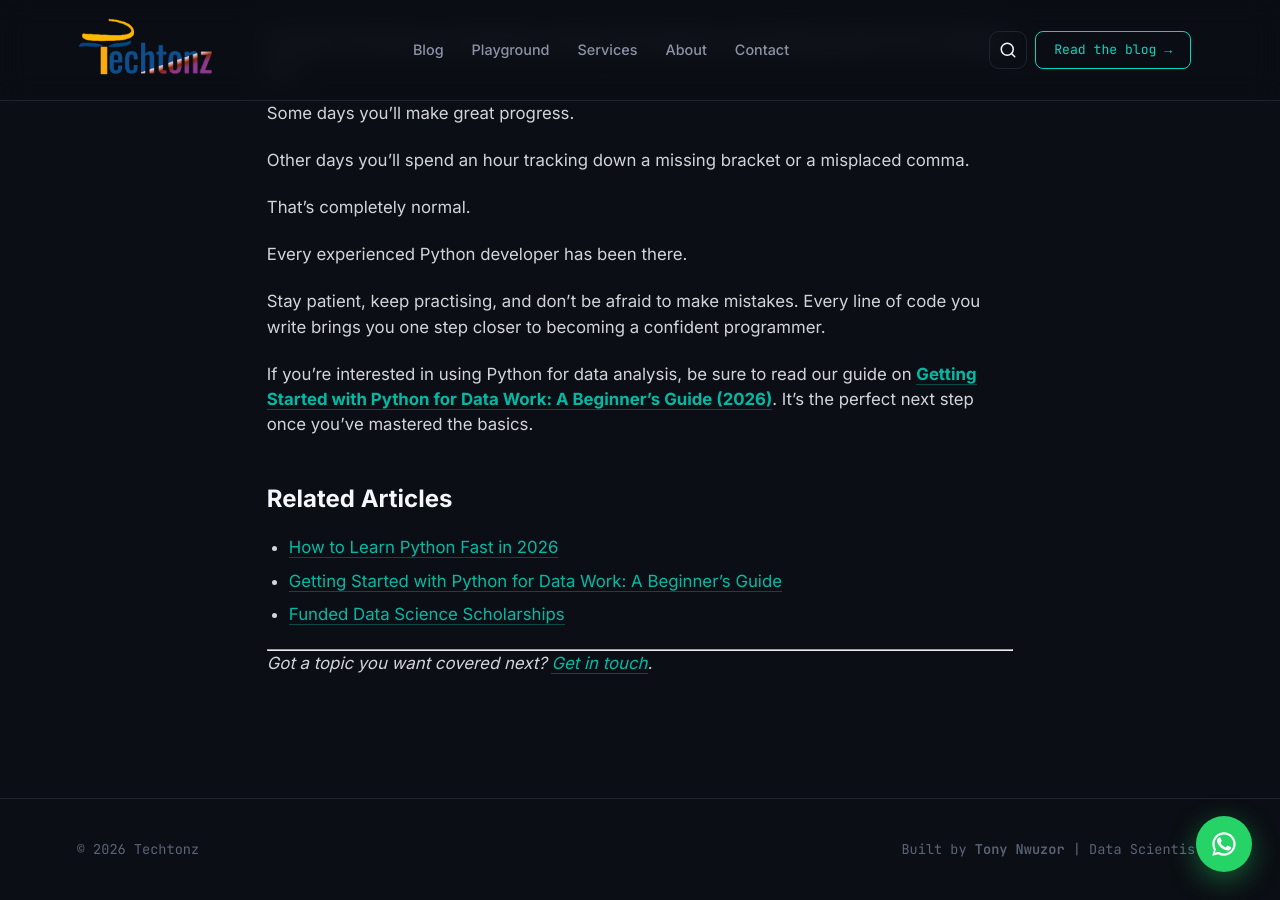
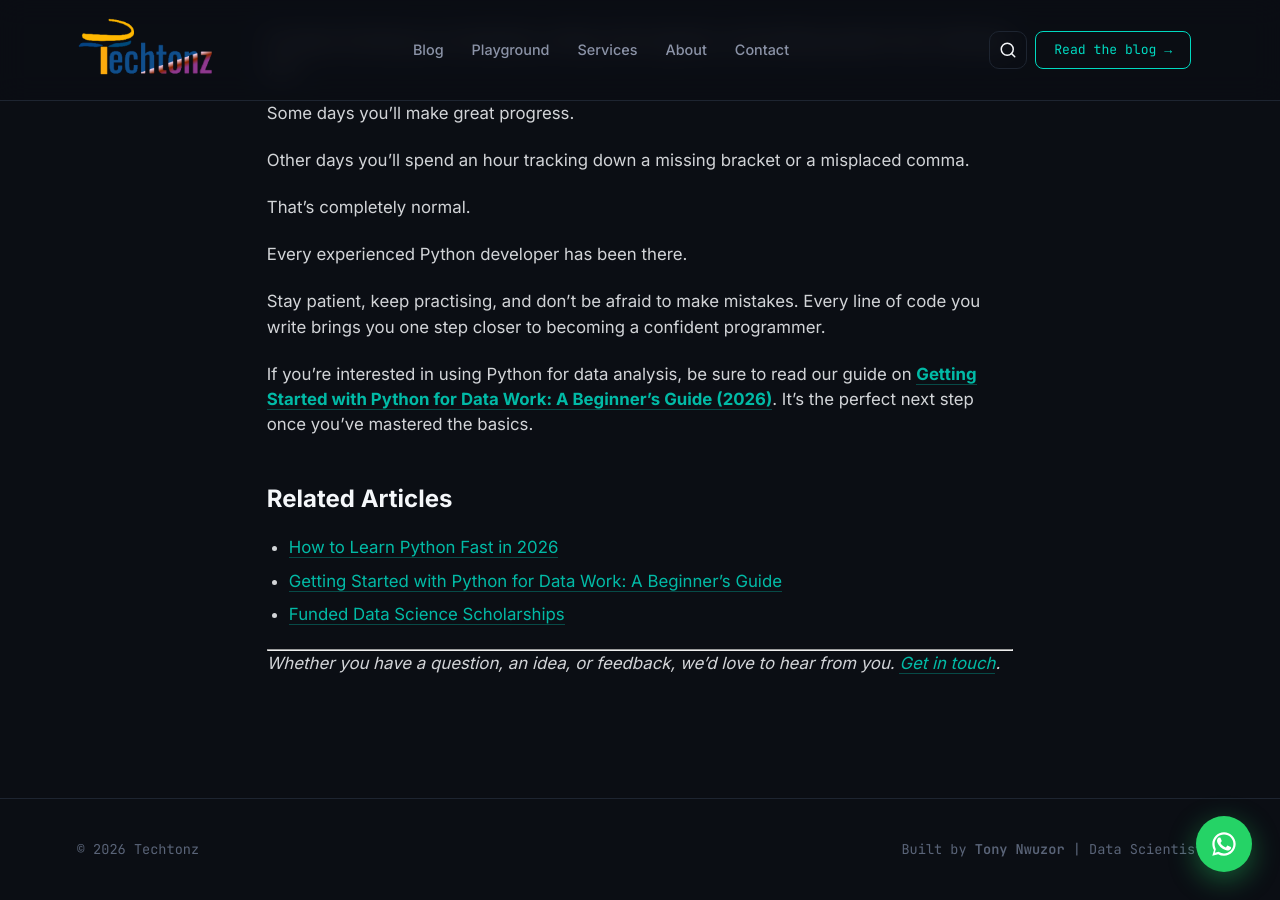
Before and after one commit to teefortech/Techtonz, a Jekyll site: the page built from _posts/2026-07-30-how-to-learn-python-fast.md, in a window 1280 px wide and 900 px high, scrolled down 8168 px. Built offline with Jekyll 4.4.1, drawn with Linux system fonts in a browser that asks for light colours.

Commit message:
Update 2026-07-30-how-to-learn-python-fast.md

```diff
--- a/_posts/2026-07-30-how-to-learn-python-fast.md
+++ b/_posts/2026-07-30-how-to-learn-python-fast.md
@@ -313,4 +313,4 @@
 
 ---
 
-*Got a topic you want covered next? [Get in touch](/contact/).*
+*Whether you have a question, an idea, or feedback, we'd love to hear from you. [Get in touch](/contact/).*
```
